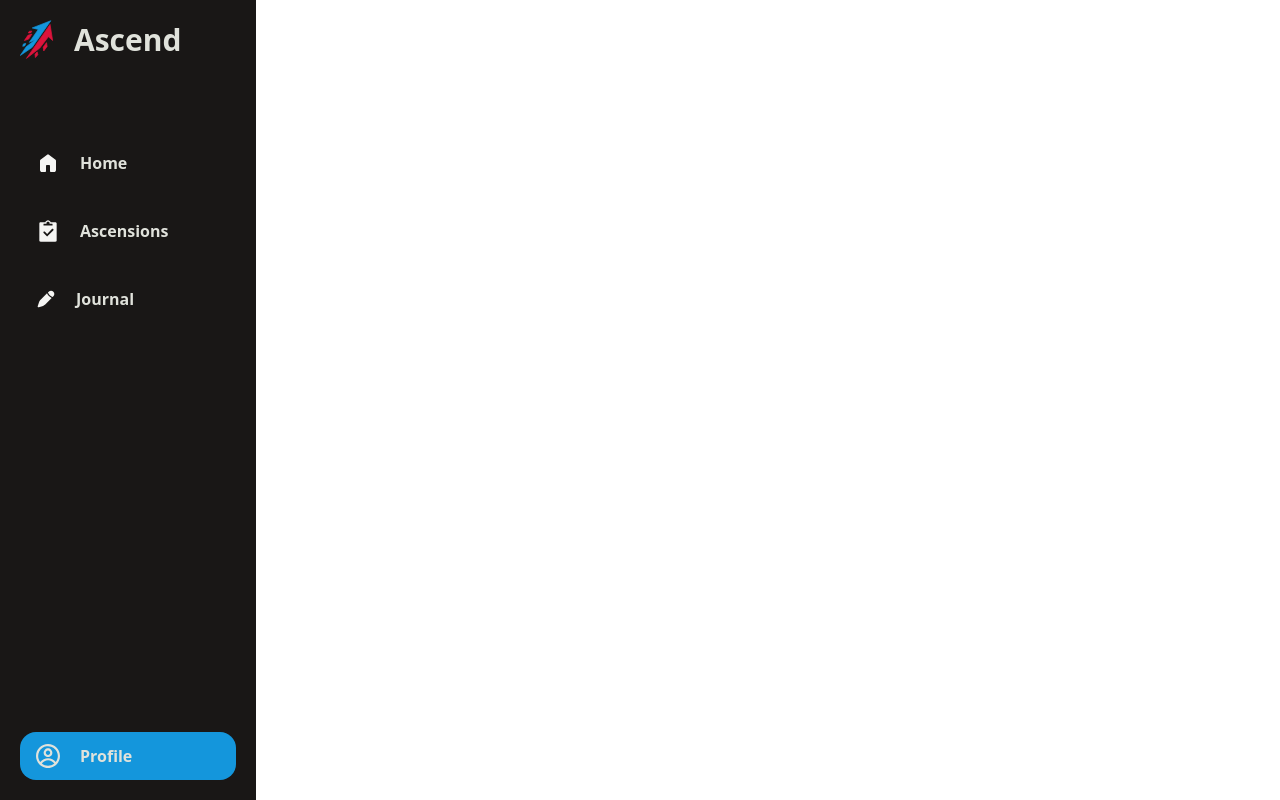
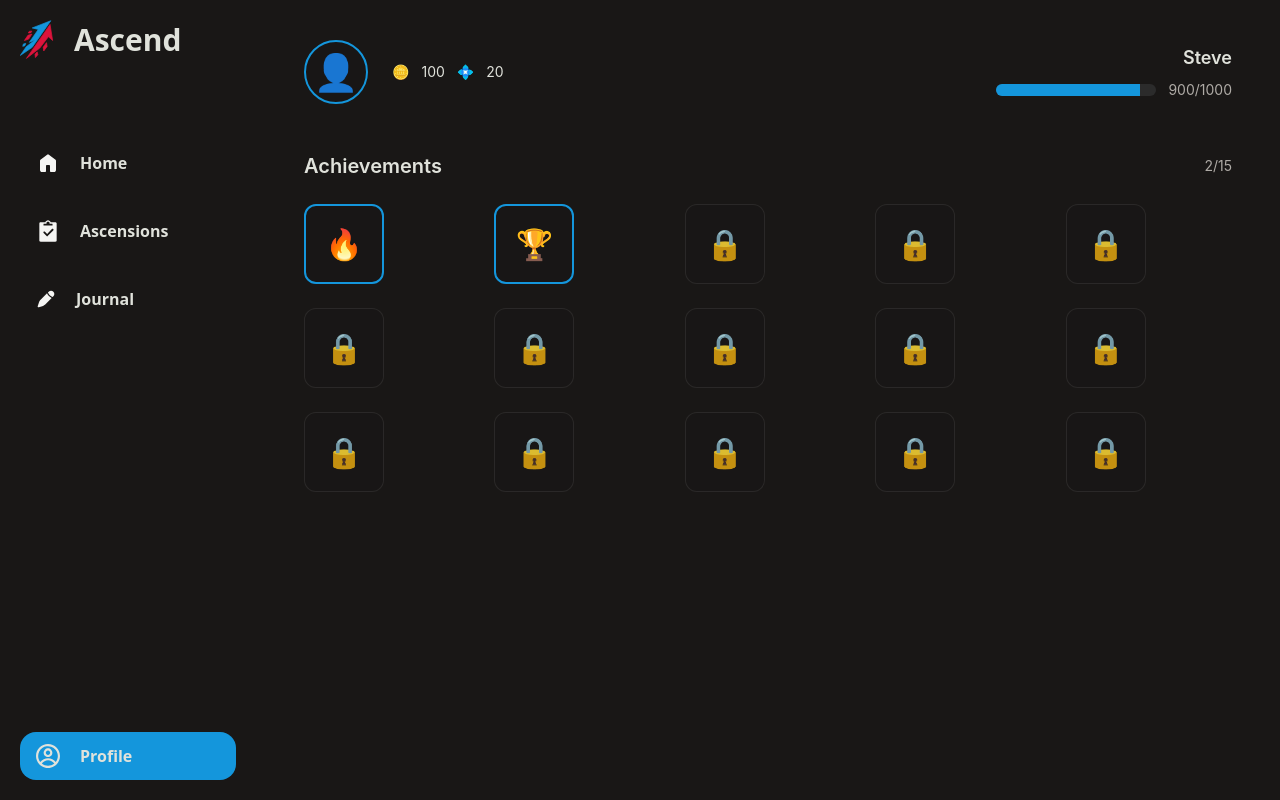
Before and after one commit to kparhar07-star/Ascend-App, a React (Vite) app: page /profile in a window 1280 px wide. Built offline with nearby package versions, Linux system fonts and the light colour scheme.

Commit message:
profile page

```diff
--- a/src/App.jsx
+++ b/src/App.jsx
@@ -1,6 +1,7 @@
 import { BrowserRouter, Routes, Route } from "react-router-dom";
 import Navigation from "./Components/Navigation/Navigation.jsx";
 import Journal from "./Pages/Journal/Journal.jsx";
+import Profile from "./Pages/Profile/Profile.jsx";
 
 function App() {
   return (
@@ -9,6 +10,7 @@ function App() {
         <Navigation />
           <Routes>
             <Route path="/journal" element={<Journal />} />
+            <Route path="/profile" element={<Profile />} />
           </Routes>
     </BrowserRouter>
   );
--- a/src/Pages/Profile/Profile.jsx
+++ b/src/Pages/Profile/Profile.jsx
@@ -0,0 +1,65 @@
+import styles from "./Profile.module.css";
+
+export default function Profile() {
+  return (
+    <div className={styles.profileContainer}>
+
+      {/* --- SECTION A: HEADER --- */}
+      <div className={styles.topRow}>
+        <div className={styles.leftSection}>
+          <div className={styles.avatar}>
+            <span className="text-4xl">👤</span>
+          </div>
+
+          <div className={styles.statsContainer}>
+            <div className={styles.statRow}>
+              <span className={styles.coin}>🪙</span>
+              <span>100</span>
+
+              <span className={styles.gem}>💠</span>
+              <span>20</span>
+            </div>
+          </div>
+        </div>
+
+        <div className={styles.rightSection}>
+          <p className={styles.username}>Steve</p>
+
+          <div className={styles.xpContainer}>
+            <div className={styles.xpBar}>
+              <div className={styles.xpFill}></div>
+            </div>
+            <span className={styles.xpText}>900/1000</span>
+          </div>
+        </div>
+      </div>
+
+      {/* --- SECTION B: ACHIEVEMENTS --- */}
+      <div className={styles.achievementsSection}>
+        <div className={styles.achievementsHeader}>
+          <h2 className={styles.achievementsTitle}>Achievements</h2>
+          <span className={styles.progressText}>2/15</span>
+        </div>
+
+        <div className={styles.achievementsGrid}>
+          {/* First two unlocked */}
+          <div className={`${styles.achievementCard} ${styles.unlocked}`}>
+            <span className={styles.flameIcon}>🔥</span>
+          </div>
+
+          <div className={`${styles.achievementCard} ${styles.unlocked}`}>
+            <span className={styles.trophyIcon}>🏆</span>
+          </div>
+
+          {/* Locked ones */}
+          {Array.from({ length: 13 }).map((_, i) => (
+            <div key={i} className={styles.achievementCard}>
+              <span className={styles.lockIcon}>🔒</span>
+            </div>
+          ))}
+        </div>
+      </div>
+
+    </div>
+  );
+}
--- /dev/null
+++ b/src/Pages/Profile/Profile.module.css
@@ -0,0 +1,111 @@
+@import "tailwindcss";
+
+.profileContainer {
+  @apply ml-64 min-h-screen px-12 py-10;
+  background: var(--backgroundColor);
+  color: var(--textColorPrimary);
+  font-family: var(--font);
+}
+
+.topRow {
+  @apply w-full flex items-center justify-between;
+}
+
+.leftSection {
+  @apply flex items-center gap-6;
+}
+
+.avatar {
+  @apply w-16 h-16 rounded-full flex items-center justify-center;
+  background: var(--cardBackground);
+  border: 2px solid var(--primaryColor);
+}
+
+.statsContainer {}
+
+.statRow {
+  @apply flex items-center gap-3 text-sm;
+}
+
+.coin {
+  color: var(--flameColor);
+}
+
+.gem {
+  color: var(--primaryColor);
+}
+
+.rightSection {
+  @apply flex flex-col items-end gap-2;
+}
+
+.username {
+  @apply text-lg font-semibold;
+  color: var(--textColorPrimary);
+}
+
+.xpContainer {
+  @apply flex items-center gap-3;
+}
+
+.xpBar {
+  @apply w-40 h-3 rounded-full;
+  background: #2b2b2b;
+  overflow: hidden;
+}
+
+.xpFill {
+  @apply h-full;
+  background: var(--primaryColor);
+  width: 90%; /* 900/1000 */
+}
+
+.xpText {
+  @apply text-sm;
+  color: var(--textColorSecondary);
+}
+
+.achievementsSection {
+  @apply mt-12;
+}
+
+.achievementsHeader {
+  @apply flex items-center justify-between mb-6;
+}
+
+.achievementsTitle {
+  @apply text-xl font-semibold;
+  color: var(--textColorPrimary);
+}
+
+.progressText {
+  @apply text-sm;
+  color: var(--textColorSecondary);
+}
+
+.achievementsGrid {
+  @apply grid grid-cols-5 gap-6;
+}
+
+.achievementCard {
+  @apply w-20 h-20 rounded-xl flex items-center justify-center text-3xl transition;
+  background: var(--cardBackground);
+  border: 1px solid rgba(255,255,255,0.08);
+}
+
+.unlocked {
+  border: 2px solid var(--primaryColor);
+}
+
+.lockIcon {
+  color: var(--textColorPrimary);
+  opacity: 0.85;
+}
+
+.flameIcon {
+  color: var(--flameColor);
+}
+
+.trophyIcon {
+  color: var(--primaryColor);
+}
```
